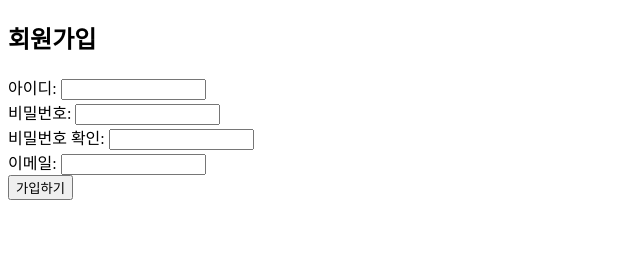
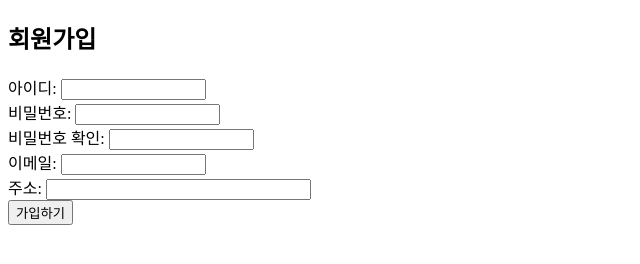
Before and after one commit to Hyerin-Jeong/band, a plain HTML site: page signup.html in a window 1280 px wide. Shown: the whole page, without its empty margins (0-640 px from the left). Drawn offline with Linux system fonts and the light colour scheme.

Commit message:
주소입력칸 추가

```diff
--- a/signup.html
+++ b/signup.html
@@ -12,6 +12,7 @@
     <label>비밀번호: <input type="password" name="password" size="15" required></label><br>
     <label>비밀번호 확인: <input type="password" name="confirm_password" size="15" required></label><br>
     <label>이메일: <input type="email" name="email"size="15" ></label><br>
+    <label>주소: <input type="text" name="adress"size="30" ></label><br>
     <input type="submit" value="가입하기">
   </form>
 </body>
```
